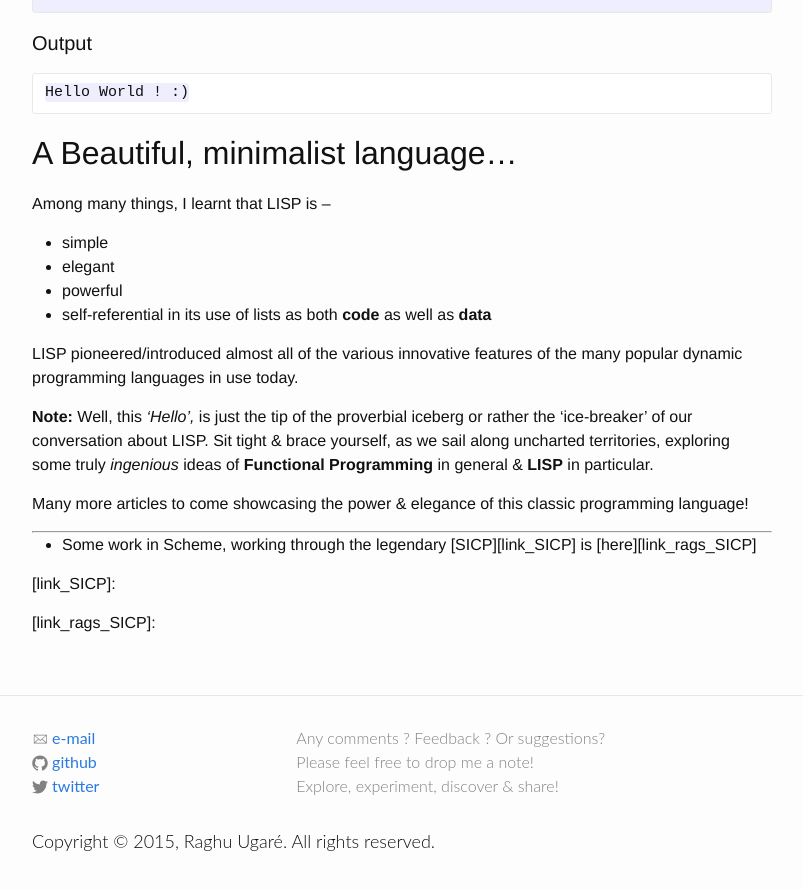
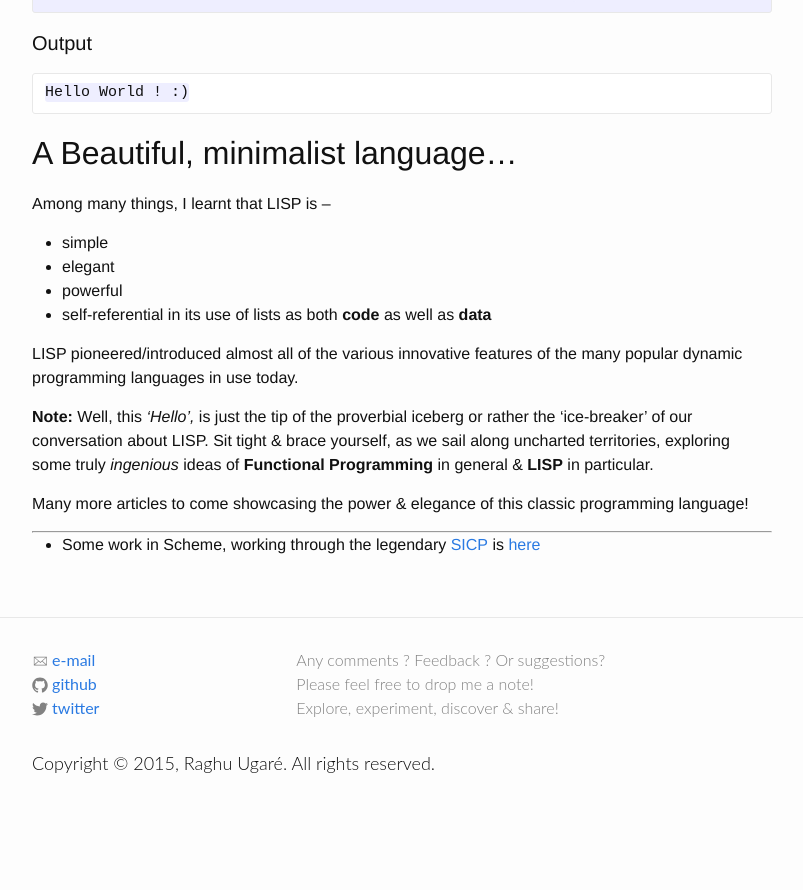
Before and after one commit to raghuugare/raghuugare.bkup, a Jekyll site: the page built from _posts/2014-12-16-ode_to_LISP.markdown, in a window 1280 px wide and 900 px high, scrolled down 763 px. Shown: the top 890 px of the window, without its empty margins (238-1041 px from the left). Built offline with Jekyll 4.4.1, drawn with Linux system fonts in a browser that asks for light colours; after the commit the page ends 1585 px from its top, so only the background shows below that; part of the change alters nothing that is shown.

Commit message:
Corrected links regarding SICP.

```diff
--- a/_posts/2014-12-16-ode_to_LISP.markdown
+++ b/_posts/2014-12-16-ode_to_LISP.markdown
@@ -57,9 +57,8 @@ Many more articles to come showcasing the power & elegance of this classic progr
 [link_LISP]: http://en.wikipedia.org/wiki/Lisp_%28programming_language%29
 [link_Common_LISP]: http://en.wikipedia.org/wiki/Common_Lisp
 [link_Scheme]: http://en.wikipedia.org/wiki/Scheme_(programming_language)
-[link_EMACS]: http://www.gnu.org/software/emacs/
+[link_EMACS]: http://www.gnu.org/software/emacs/ "Emacs - the legendary editor! <3 :)"
 [slime_id]: http://common-lisp.net/project/slime/ "SLIME mode for Emacs"
-[link_SBCL]: http://www.sbcl.org/
-[link_SICP]:
-
-[link_rags_SICP]:
+[link_SBCL]: http://www.sbcl.org/ "A free implementation of ANSI Common LISP"
+[link_SICP]: http://mitpress.mit.edu/sicp/ "The SICP book (full text) -- free, online"
+[link_rags_SICP]: https://github.com/raghuugare/rags_SICP "My work on SICP..."
```
